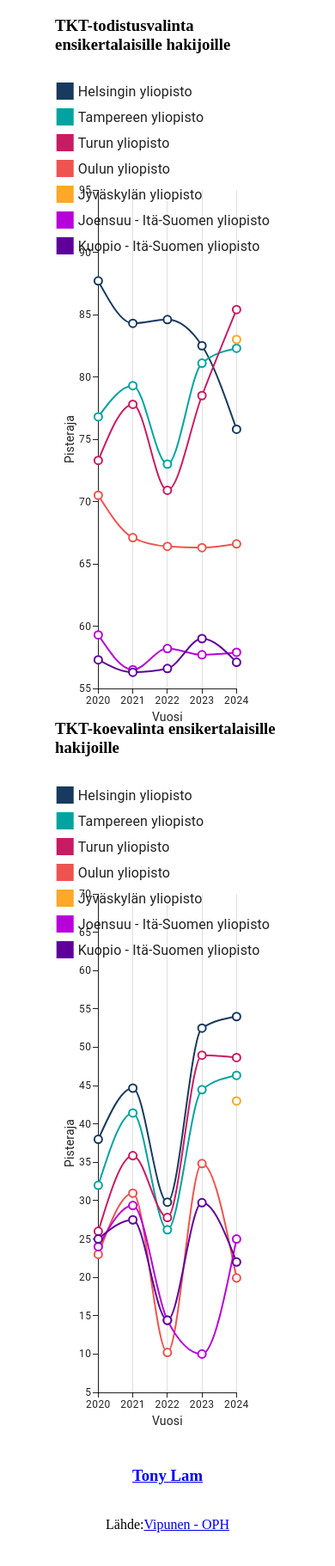
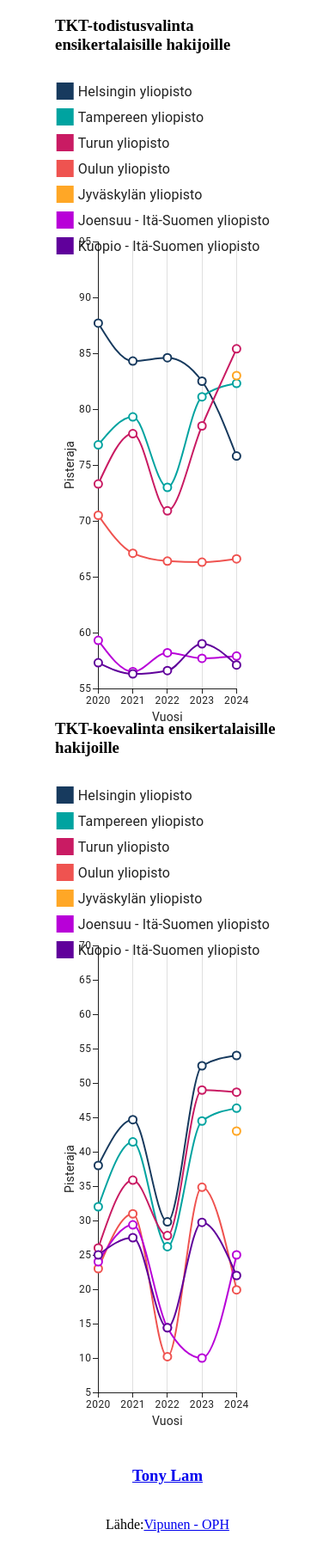
Before and after one commit to lamtonylam/tkt-hakutilastoja, a React (Vite) app: page / in a window 390 px wide. Shown: the top 1822 px of the page at 86% size. Built offline with nearby package versions, Linux system fonts and the light colour scheme.

Commit message:
fix: adjust chart margin for mobile viewport

```diff
--- a/src/components/koevalinta-ensikertalaiset.jsx
+++ b/src/components/koevalinta-ensikertalaiset.jsx
@@ -5,12 +5,14 @@ import { mangoFusionPalette } from '@mui/x-charts/colorPalettes';
 const Koevalinta_ensikertalaiset_chart = ({
   ensikekoevalinta_ensikertalainen_dataset,
 }) => {
+  const isMobile = window.innerWidth <= 768;
+
   return (
     <LineChart
       colors={mangoFusionPalette}
       grid={{ vertical: true, horizontal: false }}
       margin={{
-        top: 140,
+        top: isMobile ? 200 : 80,
         bottom: 80,
       }}
       dataset={ensikekoevalinta_ensikertalainen_dataset}
--- a/src/components/todistusvalinta.jsx
+++ b/src/components/todistusvalinta.jsx
@@ -3,12 +3,14 @@ import { LineChart } from '@mui/x-charts';
 import { mangoFusionPalette } from '@mui/x-charts/colorPalettes';
 
 const TodistusvalintaChart = ({ todistusvalinta_dataset }) => {
+  const isMobile = window.innerWidth <= 768;
+
   return (
     <LineChart
       colors={mangoFusionPalette}
       grid={{ vertical: true, horizontal: false }}
       margin={{
-        top: 140,
+        top: isMobile ? 200 : 100,
         bottom: 80,
       }}
       dataset={todistusvalinta_dataset}
```
